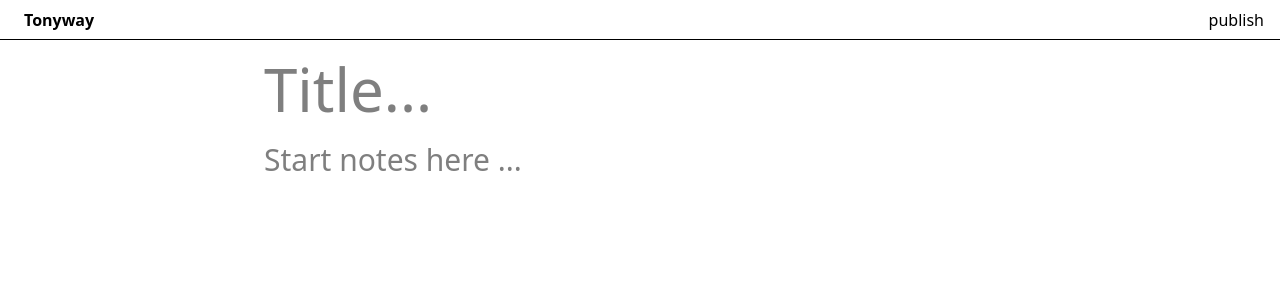
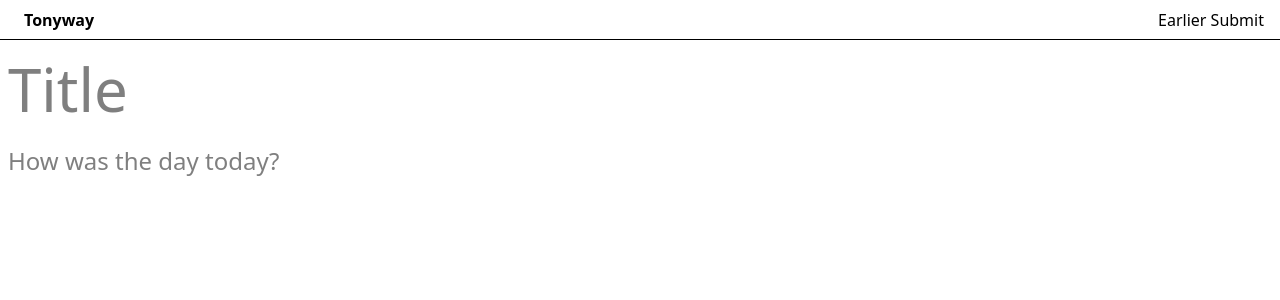
Before and after one commit to sktonyway/tonyway, a Next.js app: page /journal/write in a window 1280 px wide. Shown: the top 300 px of the page. Built offline with nearby package versions, Linux system fonts and the light colour scheme.

Commit message:
fix: component InputBox fixed

```diff
--- a/src/app/journal/page.tsx
+++ b/src/app/journal/page.tsx
@@ -37,7 +37,7 @@ function Page() {
 
   return (
     <>
-    <Navbar type="write" buttons={[{label:"write", onClick:handleRedirect}]}/>
+    <Navbar type="write"><button onClick={handleRedirect}>Write</button></Navbar>
     <div className="p-6 ">
       <h2 className="text-xl mb-2">My Written Journals</h2>
 
--- a/src/app/journal/write/page.tsx
+++ b/src/app/journal/write/page.tsx
@@ -1,74 +1,35 @@
 "use client";
 import { Navbar } from "@/components/Navbar";
-import Form from "next/form";
-import { useState, useRef, useEffect } from "react";
-import Link from 'next/link'
+import InputForm from "@/components/InputForm";
 import { useRouter } from "next/navigation";
 
 
 
 function Page() {
   const router = useRouter()
-  const [title, setTitle] = useState("");
-  const [content, setContent] = useState("");
-  const textareaRef = useRef<HTMLTextAreaElement>(null);
 
-
-  async function handleSubmit(e?: React.FormEvent<HTMLFormElement>) {
-    e?.preventDefault();
-    if(title.trim() === "" || content.trim() === "") {
-      alert("Title and content cannot be empty.");
-      router.push('/journal');
-      return;
-    }
+    async function fillJournal(data: { title: string; content: string; }){
       try {
-      const response = await fetch('/api/v1/journal', {
+        await fetch('/api/v1/journal', {
         method: 'POST',
         headers: { 'Content-Type': 'application/json' },
-        body: JSON.stringify({ title, content }),
+        body: JSON.stringify({ title: data.title, content: data.content }),
       });
-
       router.push('/journal')
-
       } catch (error) {
-      console.log(error);
+      throw new Error("Function not implemented.");
+      console.error(error)
       }
     }
-
-  const handleChange = (e: React.ChangeEvent<HTMLTextAreaElement>) => {
-    setContent(e.target.value);
+    function handleRedirect() {
+      router.push('/journal')
     }
 
-  useEffect(() => {
-  if (textareaRef.current) {
-    textareaRef.current.style.height = "600px";
-    textareaRef.current.style.height = `${textareaRef.current.scrollHeight}px`;
-  }
-}, [content]);
 
   return (
     <>
-      <Navbar type="write" buttons={[{label:"publish", onClick: handleSubmit}]}/>
-      <Form onSubmit={handleSubmit} action={""} className="flex-col w-full flex items-center">
-        <div className="w-full md:w-[60%] p-2">
-          <input
-            value={title}
-            onChange={(e) => setTitle(e.target.value)}
-            required
-            className=" block w-full text-4xl md:text-6xl outline-none mb-3"
-            placeholder="Title..."
-          />
-          <textarea
-            value={content}
-            onChange={handleChange}
-            required
-            maxLength={500}
-            ref={textareaRef}
-            className="w-full text-xl md:text-3xl outline-none resize-none overflow-hidden"
-            placeholder="Start notes here ..."
-          />
-        </div>
-      </Form>
+      <Navbar type="write"><div><button onClick={handleRedirect}>Earlier</button> <button type='submit' form='note-form'>Submit</button></div></Navbar>
+      <InputForm titlePlaceHolder="Title" contentPlaceHolder="How was the day today?" submit={fillJournal} />
     </>
   );
 }
--- a/src/app/notes/write/page.tsx
+++ b/src/app/notes/write/page.tsx
@@ -1,31 +1,19 @@
 "use client";
 import { Navbar } from "@/components/Navbar";
-import Form from "next/form";
-import { useState, useRef, useEffect } from "react";
-import Link from 'next/link'
+import InputForm from "@/components/InputForm";
 import { useRouter } from "next/navigation";
 
 
 
 function Page() {
   const router = useRouter()
-  const [title, setTitle] = useState("");
-  const [content, setContent] = useState("");
-  const textareaRef = useRef<HTMLTextAreaElement>(null);
 
-
-  async function handleSubmit(e?: React.FormEvent<HTMLFormElement>) {
-    e?.preventDefault();
-    if(title.trim() === "" || content.trim() === "") {
-      alert("Title and content cannot be empty.");
-      router.push('/notes');
-      return;
-    }
+  async function submitNote(note: { title: string, content: string }) {
     try {
-      const response = await fetch('/api/v1/notes', {
+      await fetch('/api/v1/notes', {
         method: 'POST',
         headers: { 'Content-Type': 'application/json' },
-        body: JSON.stringify({ title, content }),
+        body: JSON.stringify({ title: note.title, content: note.content }),
       });
       router.push('/notes')
 
@@ -33,41 +21,14 @@ function Page() {
       console.log(error);
     }
   }
-
-  const handleChange = (e: React.ChangeEvent<HTMLTextAreaElement>) => {
-    setContent(e.target.value);
+  function handleRedirect() {
+    router.push('/notes')
   }
-
-  useEffect(() => {
-  if (textareaRef.current) {
-    textareaRef.current.style.height = "600px";
-    textareaRef.current.style.height = `${textareaRef.current.scrollHeight}px`;
-  }
-}, [content]);
 
   return (
     <>
-      <Navbar type="write" buttons={[{label:"publish", onClick:handleSubmit}]}/>
-      <Form onSubmit={handleSubmit} action={""} className="flex-col w-full flex items-center">
-        <div className="w-full md:w-[60%] p-2">
-          <input
-            value={title}
-            onChange={(e) => setTitle(e.target.value)}
-            required
-            className=" block w-full text-4xl md:text-6xl outline-none mb-3"
-            placeholder="Title..."
-          />
-          <textarea
-            value={content}
-            onChange={handleChange}
-            required
-            maxLength={500}
-            ref={textareaRef}
-            className="w-full text-xl md:text-3xl outline-none resize-none overflow-hidden"
-            placeholder="Start notes here ..."
-          />
-        </div>
-      </Form>
+      <Navbar type="write"><div><button onClick={handleRedirect}>All</button> <button type='submit' form='note-form'>Submit</button></div></Navbar>
+      <InputForm titlePlaceHolder="Title" contentPlaceHolder="Start writing Here..." submit={submitNote} />
     </>
   );
 }
--- a/src/components/Navbar.tsx
+++ b/src/components/Navbar.tsx
@@ -3,14 +3,14 @@ import Link from "next/link";
 
 interface NavbarProps {
   type?: string;          // The '?' means it is optional because you have a default value
-  buttons?: buttons[] // Required function
+  children?: React.ReactNode
 }
 interface buttons {
   label: string;
   onClick: () => void;
 }
 
-function Navbar({ type, buttons }: NavbarProps) {
+function Navbar({ type, children }: NavbarProps) {
   if (type == "write") {
     return (
       <div>
@@ -21,14 +21,7 @@ function Navbar({ type, buttons }: NavbarProps) {
             </Link>
           </div>
           <div className="flex gap-2">
-            {buttons && buttons.map((btn, index) => (
-              <button
-                key={index}
-                onClick={btn.onClick}
-              >
-                {btn.label}
-              </button>
-            ))}
+            {children}
           </div>
         </div>
       </div>
```
Lines whose indentation alone changed are shown as unchanged.
